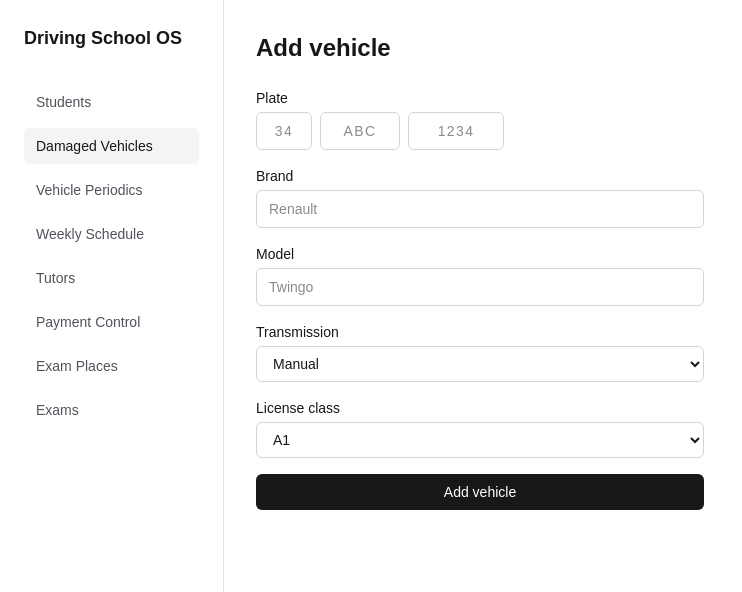
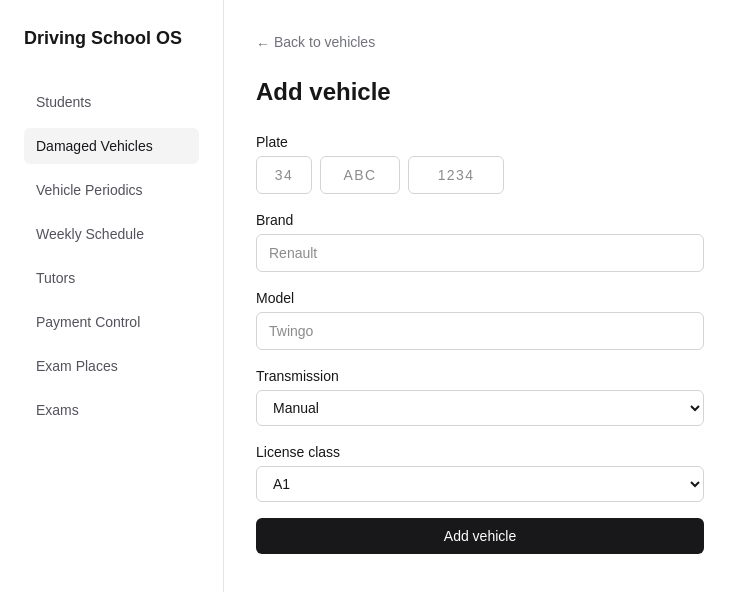
Before and after one commit to KaguSoftware/drivingOs, a Next.js app: page /vehicles/new in a window 1280 px wide. Shown: the top 592 px of the page, without its empty margins (0-742 px from the left). Built offline with nearby package versions, Linux system fonts and the light colour scheme.

Commit message:
add previous button

```diff
--- a/app/(dashboard)/exam-places/new/page.tsx
+++ b/app/(dashboard)/exam-places/new/page.tsx
@@ -1,8 +1,10 @@
+import { BackLink } from "@/components/ui/back-link";
 import { ExamPlaceForm } from "../exam-place-form";
 
 export default function NewExamPlacePage() {
   return (
     <section className="flex flex-col gap-6">
+      <BackLink href="../" label="Back to exam places" />
       <h1 className="text-2xl font-semibold">New exam place</h1>
       <ExamPlaceForm />
     </section>
--- a/app/(dashboard)/exams/new/page.tsx
+++ b/app/(dashboard)/exams/new/page.tsx
@@ -1,3 +1,4 @@
+import { BackLink } from "@/components/ui/back-link";
 import { createSupabaseServerClient } from "@/lib/supabase/server";
 import { ExamPlaceRepository } from "../../exam-places/exam-place.repository";
 import { InstructorRepository } from "../../tutors/instructor.repository";
@@ -10,6 +11,7 @@ export default async function NewExamSessionPage() {
 
   return (
     <section className="flex flex-col gap-6">
+      <BackLink href="../" label="Back to exams" />
       <h1 className="text-2xl font-semibold">Schedule exam</h1>
       <ExamSessionForm examPlaces={examPlaces} instructors={instructors} />
     </section>
--- a/app/(dashboard)/payments/new/page.tsx
+++ b/app/(dashboard)/payments/new/page.tsx
@@ -1,3 +1,4 @@
+import { BackLink } from "@/components/ui/back-link";
 import { createSupabaseServerClient } from "@/lib/supabase/server";
 import { StudentRepository } from "../../students/student.repository";
 import { InstallmentForm } from "../installment-form";
@@ -8,6 +9,7 @@ export default async function NewInstallmentPage() {
 
   return (
     <section className="flex flex-col gap-6">
+      <BackLink href="../" label="Back to payments" />
       <h1 className="text-2xl font-semibold">New installment</h1>
       <InstallmentForm students={students} />
     </section>
--- a/app/(dashboard)/schedule/new/page.tsx
+++ b/app/(dashboard)/schedule/new/page.tsx
@@ -1,3 +1,4 @@
+import { BackLink } from "@/components/ui/back-link";
 import { createSupabaseServerClient } from "@/lib/supabase/server";
 import { StudentRepository } from "../../students/student.repository";
 import { InstructorRepository } from "../../tutors/instructor.repository";
@@ -12,6 +13,7 @@ export default async function NewLessonPage() {
 
   return (
     <section className="flex flex-col gap-6">
+      <BackLink href="../" label="Back to schedule" />
       <h1 className="text-2xl font-semibold">Book lesson</h1>
       <LessonForm students={students} instructors={instructors} vehicles={vehicles} />
     </section>
--- a/app/(dashboard)/students/new/page.tsx
+++ b/app/(dashboard)/students/new/page.tsx
@@ -1,8 +1,10 @@
+import { BackLink } from "@/components/ui/back-link";
 import { StudentForm } from "../student-form";
 
 export default function NewStudentPage() {
   return (
     <section className="flex flex-col gap-6">
+      <BackLink href="../" label="Back to students" />
       <h1 className="text-2xl font-semibold">Register student</h1>
       <StudentForm />
     </section>
--- a/app/(dashboard)/tutors/new/page.tsx
+++ b/app/(dashboard)/tutors/new/page.tsx
@@ -1,8 +1,10 @@
+import { BackLink } from "@/components/ui/back-link";
 import { TutorForm } from "../tutor-form";
 
 export default function NewTutorPage() {
   return (
     <section className="flex flex-col gap-6">
+      <BackLink href="../" label="Back to tutors" />
       <h1 className="text-2xl font-semibold">Register tutor</h1>
       <TutorForm />
     </section>
--- a/app/(dashboard)/vehicle-checks/new/page.tsx
+++ b/app/(dashboard)/vehicle-checks/new/page.tsx
@@ -1,3 +1,4 @@
+import { BackLink } from "@/components/ui/back-link";
 import { createSupabaseServerClient } from "@/lib/supabase/server";
 import { VehicleRepository } from "../../vehicles/vehicle.repository";
 import { VehiclePeriodicCheckForm } from "../vehicle-periodic-check-form";
@@ -8,6 +9,7 @@ export default async function NewVehiclePeriodicCheckPage() {
 
   return (
     <section className="flex flex-col gap-6">
+      <BackLink href="../" label="Back to vehicle checks" />
       <h1 className="text-2xl font-semibold">New periodic check</h1>
       <VehiclePeriodicCheckForm vehicles={vehicles} />
     </section>
--- a/app/(dashboard)/vehicles/new/page.tsx
+++ b/app/(dashboard)/vehicles/new/page.tsx
@@ -1,8 +1,10 @@
+import { BackLink } from "@/components/ui/back-link";
 import { VehicleForm } from "../vehicle-form";
 
 export default function NewVehiclePage() {
   return (
     <section className="flex flex-col gap-6">
+      <BackLink href="../" label="Back to vehicles" />
       <h1 className="text-2xl font-semibold">Add vehicle</h1>
       <VehicleForm />
     </section>
--- /dev/null
+++ b/components/ui/back-link.tsx
@@ -0,0 +1,13 @@
+import Link from "next/link";
+
+export function BackLink({ href, label = "Back" }: { href: string; label?: string }) {
+  return (
+    <Link
+      href={href}
+      className="inline-flex w-fit items-center gap-1 text-sm text-zinc-500 hover:text-zinc-900 dark:hover:text-zinc-100"
+    >
+      <span aria-hidden>←</span>
+      {label}
+    </Link>
+  );
+}
```
